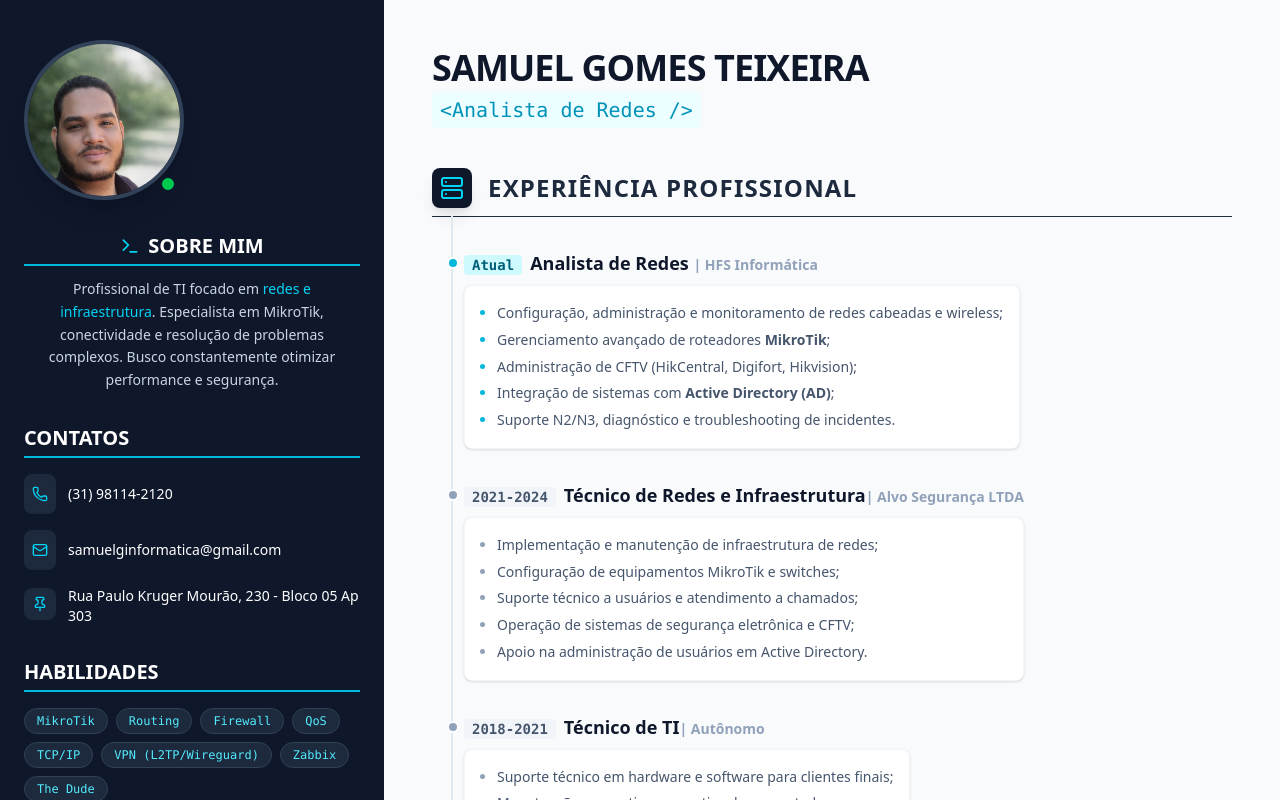
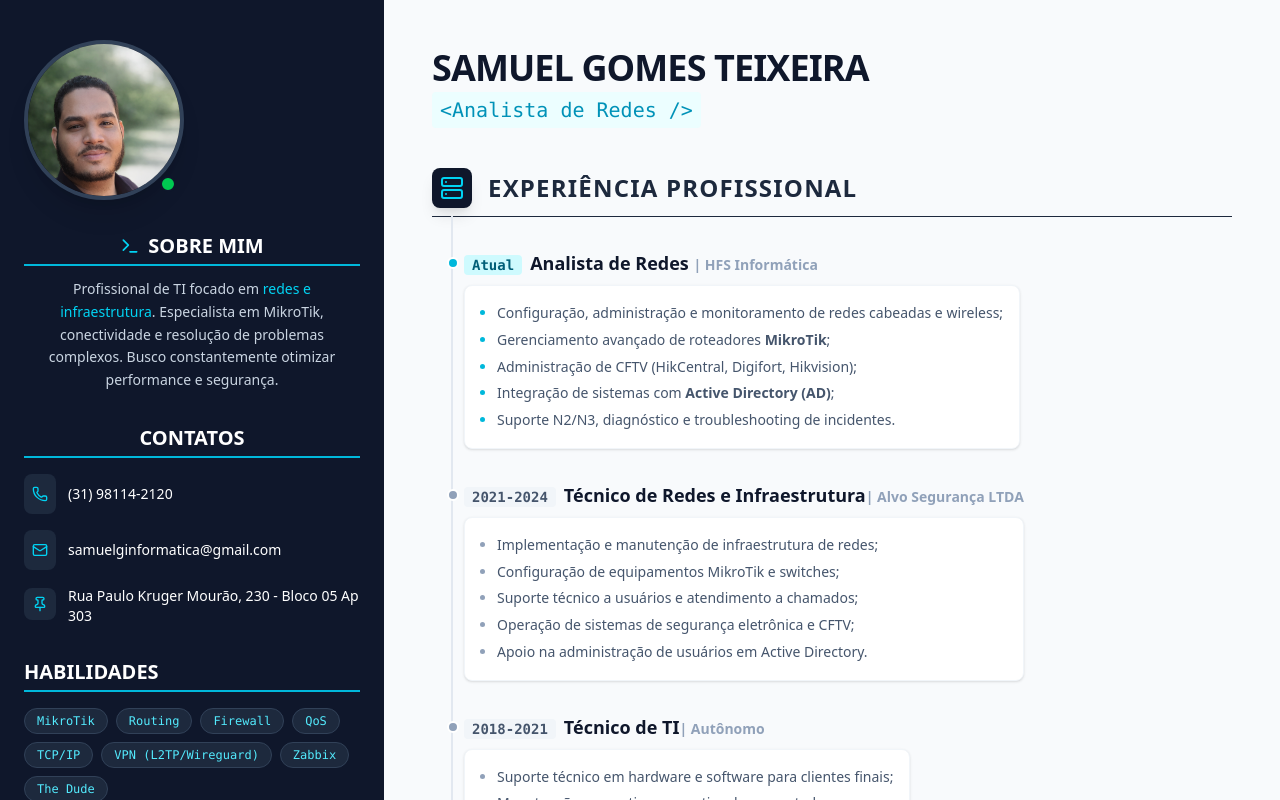
Before and after one commit to samuelg21/Curriculo-Samuel, a React (Vite) app: page /#/v2 in a window 1280 px wide. Shown: the top 800 px of the page. Built offline with nearby package versions, Linux system fonts and the light colour scheme.

Commit message:
Fix: Remove remaining md:items-start/md:justify-start classes to enforce center alignment on desktop

```diff
--- a/src/components/CurriculoTech.tsx
+++ b/src/components/CurriculoTech.tsx
@@ -44,8 +44,8 @@ function CurriculoTech() {
 
     {/* Contatos */}
 
-    <div className=' flex flex-col gap-4 text-white items-center md:items-start w-full z-10'>
-      <h1 className='font-bold text-xl flex items-center gap-2 border-b-2 border-cyan-500 pb-1 w-full justify-center md:justify-start'>
+    <div className=' flex flex-col gap-4 text-white items-center w-full z-10'>
+      <h1 className='font-bold text-xl flex items-center gap-2 border-b-2 border-cyan-500 pb-1 w-full justify-center'>
         CONTATOS
       </h1>
 
```
